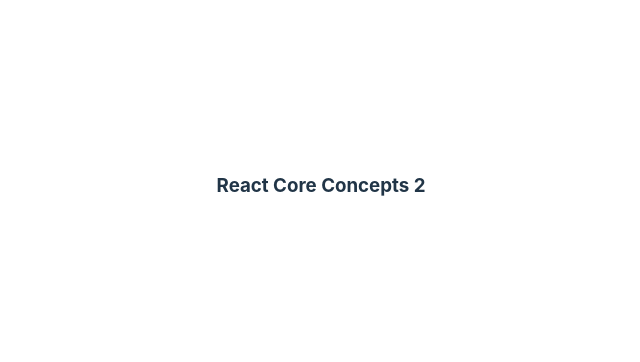
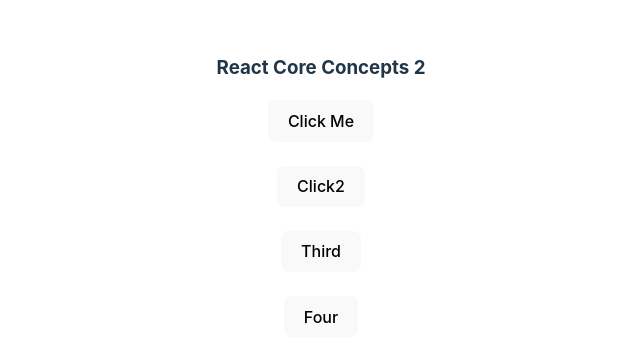
Before and after one commit to sabbir1257/explore-react-core-concepts-part2, a React (Vite) app: page / in a window 1280 px wide. Shown: the part 214-576 px from the top of the page, without its empty margins (319-959 px from the left). Built offline with nearby package versions, Linux system fonts and the light colour scheme.

Commit message:
Different way to handle events in React

```diff
--- a/src/App.jsx
+++ b/src/App.jsx
@@ -1,10 +1,28 @@
 import './App.css'
 
 function App() {
+ function handleClick(){
+  alert('button click')
+ }
+ const handleClick2 = () => {
+  alert('button 2 click')
+ }
+
+ const addToFive = (num) => {
+  alert(num + 5);
+ }
+
   return (
     <>
       <h3>React Core Concepts 2</h3>
-
+      <button onClick={handleClick}>Click Me</button>
+      <br /> <br />
+      <button onClick={handleClick2}>Click2</button>
+      <br /> <br />
+      <button onClick={() => {alert('third click')}}>Third</button>
+      <br /><br />
+      {/*  */}
+      <button onClick={() => addToFive(3)}>Four</button>
     </>
   )
 }
```
